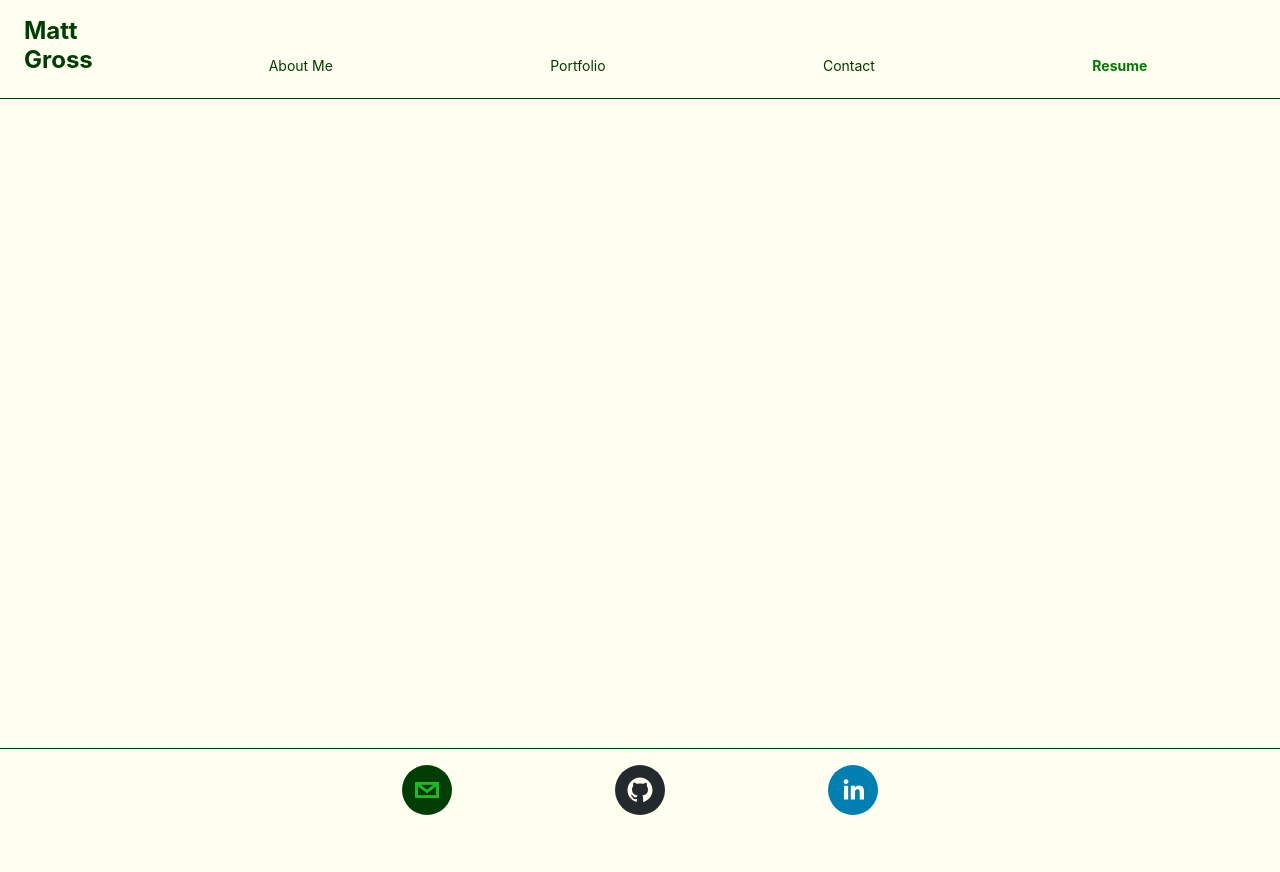
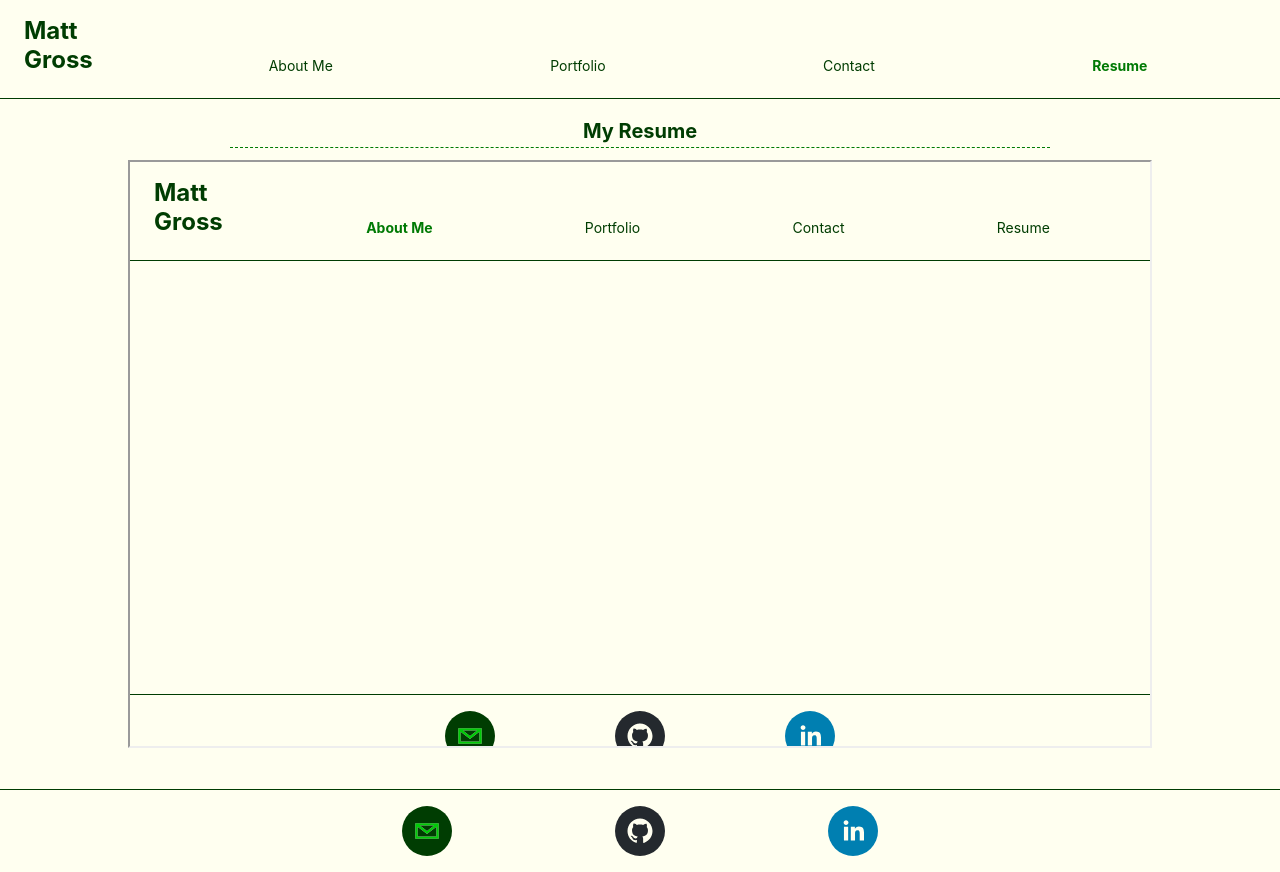
Before and after one commit to matt-gross-27/portfolio, a React (Create React App) app: page / in a window 1280 px wide. Both pictures are taken after a click on the item "Resume". Before the commit the page ends 831 px from the top, so only its background shows below. Built offline with nearby package versions, Linux system fonts and the light colour scheme.

Commit message:
add resume in iframe

```diff
--- a/package.json
+++ b/package.json
@@ -8,6 +8,7 @@
     "@testing-library/user-event": "^12.8.3",
     "react": "^17.0.2",
     "react-dom": "^17.0.2",
+    "react-pdf": "^5.2.0",
     "react-scripts": "4.0.3",
     "react-social-icons": "^5.2.0",
     "web-vitals": "^1.1.1"
--- a/src/App.css
+++ b/src/App.css
@@ -190,6 +190,11 @@ footer {
   color: rgb(255, 112, 112);
 }
 
+/* RESUME */
+.pdf {
+  height: calc(100vh - 171px - 41px);
+}
+
 /* MEDIA QUERIES */
 
 @media screen and (max-width: 990px) {
--- a/src/App.js
+++ b/src/App.js
@@ -1,10 +1,16 @@
 import React, { useState } from 'react';
+
+import './App.css'
+
 import Nav from './components/Nav'
 import Footer from './components/Footer'
-import myProjects from './utils/myProjects'
 import PortfolioList from './components/PortfolioList'
 import Contact from './components/Contact'
-import './App.css'
+import Resume from './components/Resume'
+
+import myProjects from './utils/myProjects'
+import myResume from './assets/Matthew_Gross_Resume.pdf'
+
 
 function App() {
   const [navLinks] = useState(["About Me", "Portfolio", "Contact", "Resume"]);
@@ -20,6 +26,7 @@ function App() {
       <main>
         { activeNav === "Portfolio" && <PortfolioList myProjects={myProjects} /> }
         { activeNav === "Contact" && <Contact /> }
+        { activeNav === "Resume" && <Resume pdf={myResume} /> }
       </main>
 
       <Footer />
--- /dev/null
+++ b/src/components/Resume.js
@@ -0,0 +1,15 @@
+import React from "react";
+
+function Resume(props) {
+
+  const { pdf } = props;
+
+  return (
+    <>
+      <h2>My Resume</h2>
+      <iframe className='pdf' src={pdf} title="my-resume"></iframe>
+    </>
+  );
+}
+
+export default Resume;
```
Also changed, not shown: 1 other file (tests, documents, lock files or other folders).
